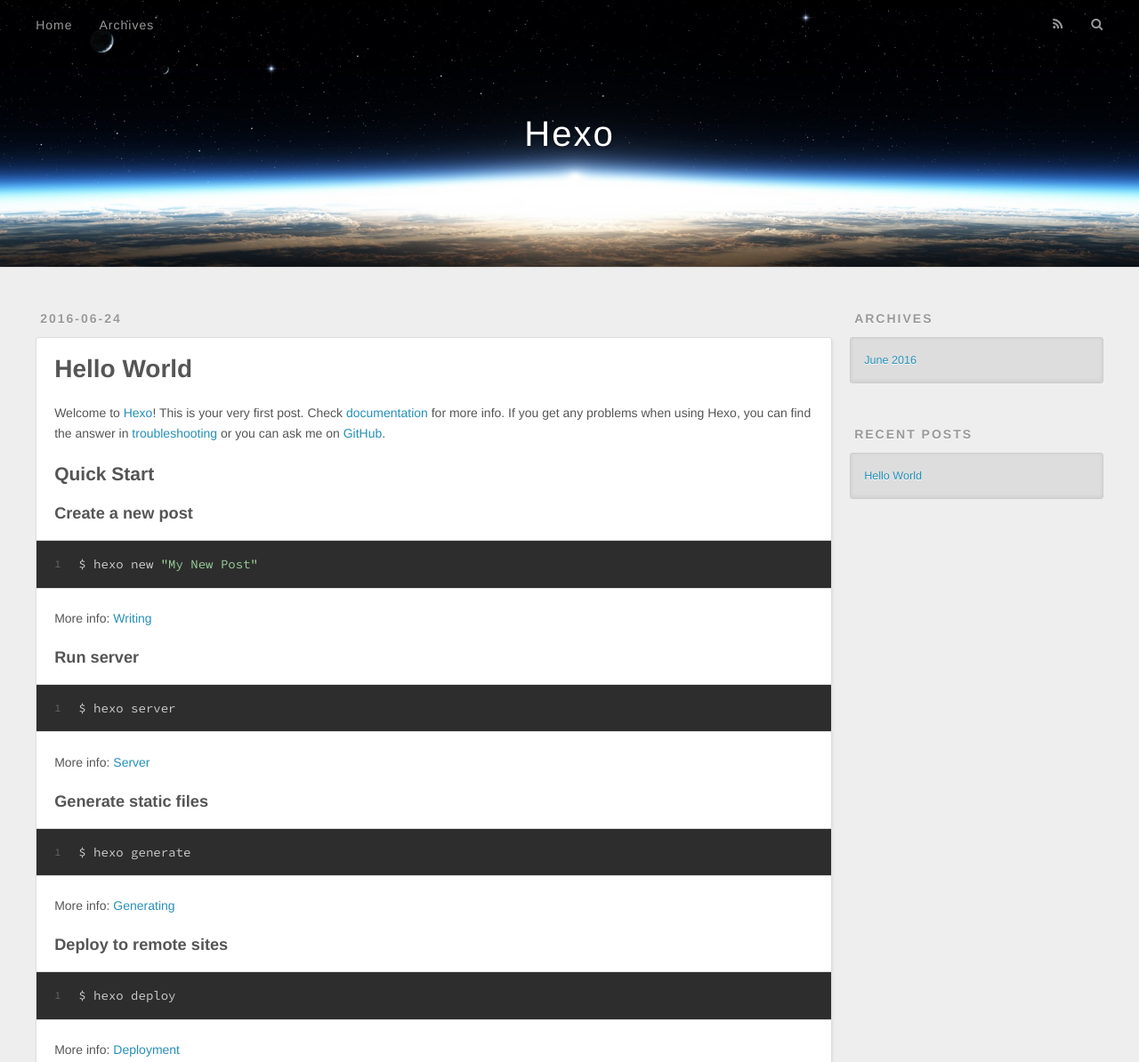
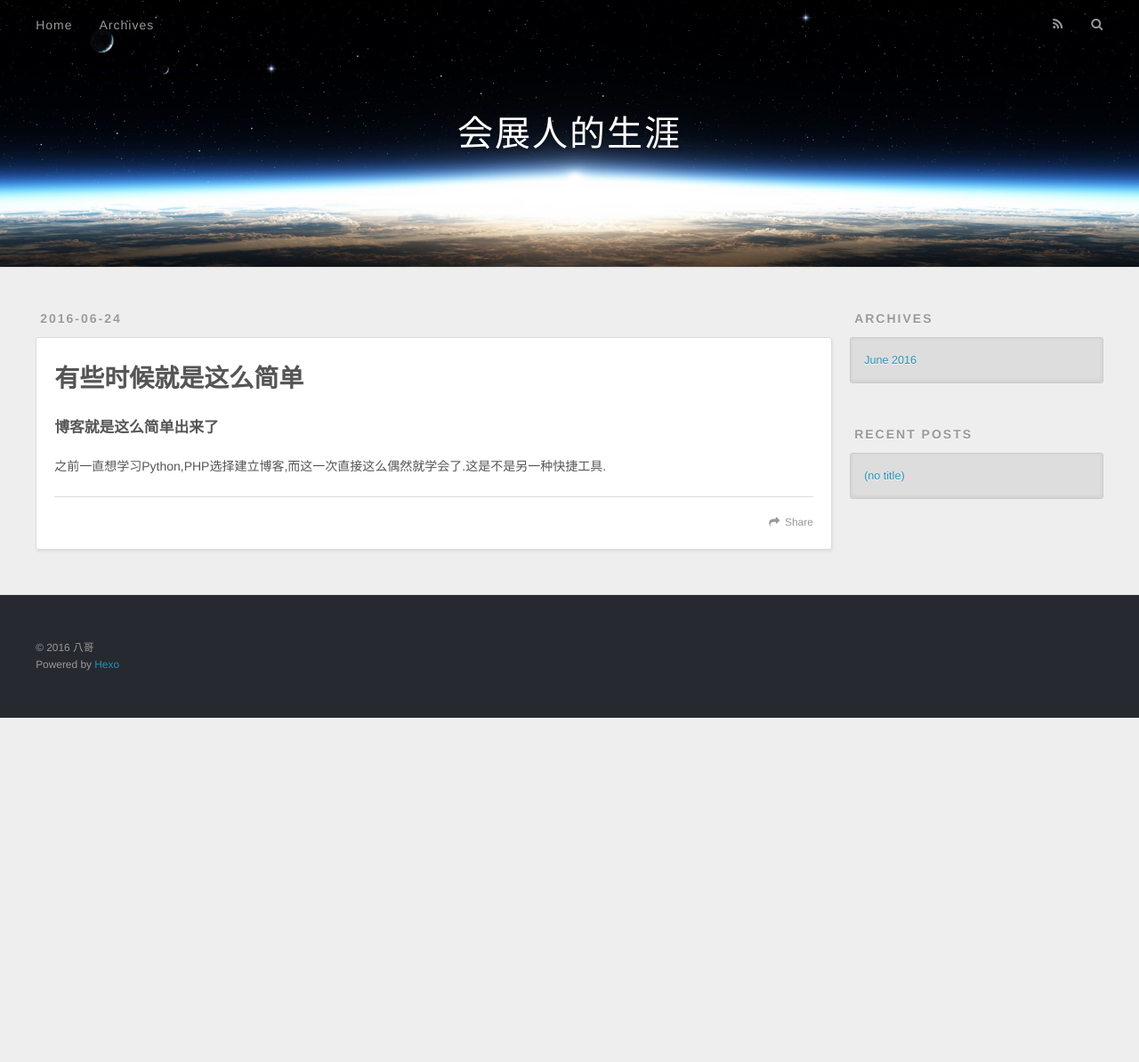
Before and after one commit to 3qfriend/3qfriend.github.io, a plain HTML site: page index.html in a window 1280 px wide. Shown: the top 1194 px of the page at 89% size. After the commit the page ends 807 px from the top, so only its background shows below. Drawn offline with nearby package versions, Linux system fonts and the light colour scheme.

Commit message:
Site updated: 2016-06-25 00:00:42

```diff
--- a/index.html
+++ b/index.html
@@ -3,19 +3,19 @@
 <head>
   <meta charset="utf-8">
 
-  <title>Hexo</title>
+  <title>会展人的生涯</title>
   <meta name="viewport" content="width=device-width, initial-scale=1, maximum-scale=1">
   <meta name="description">
 <meta property="og:type" content="website">
-<meta property="og:title" content="Hexo">
-<meta property="og:url" content="http://yoursite.com/index.html">
-<meta property="og:site_name" content="Hexo">
+<meta property="og:title" content="会展人的生涯">
+<meta property="og:url" content="http://www.facetoshow.com/index.html">
+<meta property="og:site_name" content="会展人的生涯">
 <meta property="og:description">
 <meta name="twitter:card" content="summary">
-<meta name="twitter:title" content="Hexo">
+<meta name="twitter:title" content="会展人的生涯">
 <meta name="twitter:description">
 
-    <link rel="alternate" href="/atom.xml" title="Hexo" type="application/atom+xml">
+    <link rel="alternate" href="/atom.xml" title="会展人的生涯" type="application/atom+xml">
 
 
     <link rel="icon" href="/favicon.png">
@@ -36,7 +36,7 @@
   <div id="header-outer" class="outer">
     <div id="header-title" class="inner">
       <h1 id="logo-wrap">
-        <a href="/" id="logo">Hexo</a>
+        <a href="/" id="logo">会展人的生涯</a>
       </h1>
 
     </div>
@@ -56,7 +56,7 @@
         <a id="nav-search-btn" class="nav-icon" title="Search"></a>
       </nav>
       <div id="search-form-wrap">
-        <form action="//google.com/search" method="get" accept-charset="UTF-8" class="search-form"><input type="search" name="q" results="0" class="search-form-input" placeholder="Search"><button type="submit" class="search-form-submit">&#xF002;</button><input type="hidden" name="sitesearch" value="http://yoursite.com"></form>
+        <form action="//google.com/search" method="get" accept-charset="UTF-8" class="search-form"><input type="search" name="q" results="0" class="search-form-input" placeholder="Search"><button type="submit" class="search-form-submit">&#xF002;</button><input type="hidden" name="sitesearch" value="http://www.facetoshow.com"></form>
       </div>
     </div>
   </div>
@@ -74,32 +74,14 @@
   <div class="article-inner">
 
 
-      <header class="article-header">
-
-
-    <h1 itemprop="name">
-      <a class="article-title" href="/2016/06/24/hello-world/">Hello World</a>
-    </h1>
-
-
-      </header>
-
     <div class="article-entry" itemprop="articleBody">
 
-        <p>Welcome to <a href="https://hexo.io/" target="_blank" rel="external">Hexo</a>! This is your very first post. Check <a href="https://hexo.io/docs/" target="_blank" rel="external">documentation</a> for more info. If you get any problems when using Hexo, you can find the answer in <a href="https://hexo.io/docs/troubleshooting.html" target="_blank" rel="external">troubleshooting</a> or you can ask me on <a href="https://github.com/hexojs/hexo/issues" target="_blank" rel="external">GitHub</a>.</p>
-<h2 id="Quick-Start"><a href="#Quick-Start" class="headerlink" title="Quick Start"></a>Quick Start</h2><h3 id="Create-a-new-post"><a href="#Create-a-new-post" class="headerlink" title="Create a new post"></a>Create a new post</h3><figure class="highlight bash"><table><tr><td class="gutter"><pre><span class="line">1</span><br></pre></td><td class="code"><pre><span class="line">$ hexo new <span class="string">"My New Post"</span></span><br></pre></td></tr></table></figure>
-<p>More info: <a href="https://hexo.io/docs/writing.html" target="_blank" rel="external">Writing</a></p>
-<h3 id="Run-server"><a href="#Run-server" class="headerlink" title="Run server"></a>Run server</h3><figure class="highlight bash"><table><tr><td class="gutter"><pre><span class="line">1</span><br></pre></td><td class="code"><pre><span class="line">$ hexo server</span><br></pre></td></tr></table></figure>
-<p>More info: <a href="https://hexo.io/docs/server.html" target="_blank" rel="external">Server</a></p>
-<h3 id="Generate-static-files"><a href="#Generate-static-files" class="headerlink" title="Generate static files"></a>Generate static files</h3><figure class="highlight bash"><table><tr><td class="gutter"><pre><span class="line">1</span><br></pre></td><td class="code"><pre><span class="line">$ hexo generate</span><br></pre></td></tr></table></figure>
-<p>More info: <a href="https://hexo.io/docs/generating.html" target="_blank" rel="external">Generating</a></p>
-<h3 id="Deploy-to-remote-sites"><a href="#Deploy-to-remote-sites" class="headerlink" title="Deploy to remote sites"></a>Deploy to remote sites</h3><figure class="highlight bash"><table><tr><td class="gutter"><pre><span class="line">1</span><br></pre></td><td class="code"><pre><span class="line">$ hexo deploy</span><br></pre></td></tr></table></figure>
-<p>More info: <a href="https://hexo.io/docs/deployment.html" target="_blank" rel="external">Deployment</a></p>
+        <h1 id="有些时候就是这么简单"><a href="#有些时候就是这么简单" class="headerlink" title="有些时候就是这么简单"></a>有些时候就是这么简单</h1><h4 id="博客就是这么简单出来了"><a href="#博客就是这么简单出来了" class="headerlink" title="博客就是这么简单出来了"></a>博客就是这么简单出来了</h4><p>   之前一直想学习Python,PHP选择建立博客,而这一次直接这么偶然就学会了.这是不是另一种快捷工具.</p>
 
 
     </div>
     <footer class="article-footer">
-      <a data-url="http://yoursite.com/2016/06/24/hello-world/" data-id="ciptiz8w4000087qld2npvbf2" class="article-share-link">Share</a>
+      <a data-url="http://www.facetoshow.com/2016/06/24/hello-world/" data-id="ciptx9kd80000dfqlky6q8ttz" class="article-share-link">Share</a>
 
 
     </footer>
@@ -139,7 +121,7 @@
       <ul>
 
           <li>
-            <a href="/2016/06/24/hello-world/">Hello World</a>
+            <a href="/2016/06/24/hello-world/">(no title)</a>
           </li>
 
       </ul>
@@ -154,7 +136,7 @@
 
   <div class="outer">
     <div id="footer-info" class="inner">
-      &copy; 2016 John Doe<br>
+      &copy; 2016 八哥<br>
       Powered by <a href="http://hexo.io/" target="_blank">Hexo</a>
     </div>
   </div>
```
Also changed, not shown: 2016/06/24/hello-world/index.html (+16 -37 lines), archives/2016/06/index.html (+10 -16 lines), archives/2016/index.html (+10 -16 lines), archives/index.html (+10 -16 lines).
